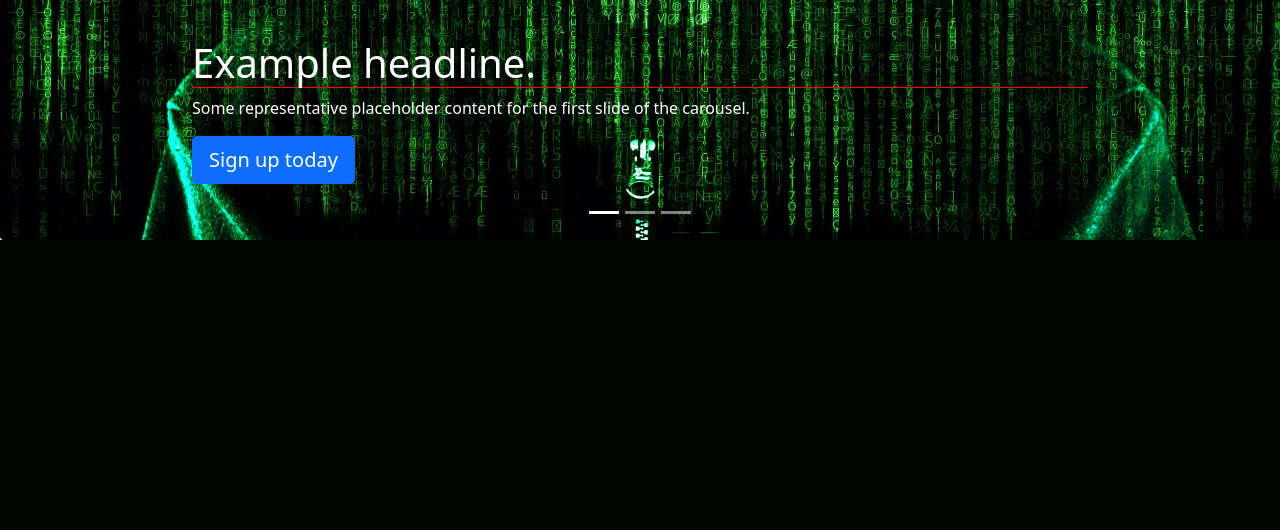
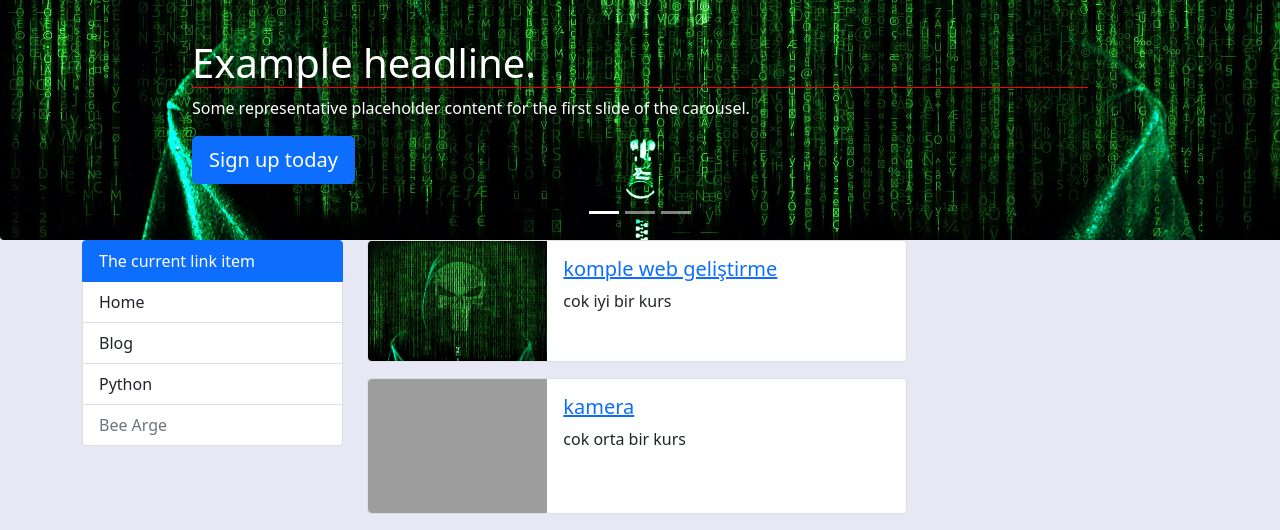
Before and after one commit to ali38ozden/sadikturan-django, a Django app: page / in a window 1280 px wide. Shown: the part 669-1199 px from the top of the page. Before the commit the page ends 909 px from the top, so only its background shows below. Run offline with Django 4.2, Linux system fonts and the light colour scheme; some libraries are stand-ins or nearby versions; grey boxes are pictures that could not be loaded.

Commit message:
ders 13 link ekleme
name adlı oluşturup onları yönlendirdik

```diff
--- a/project_name/blog/templates/blog_tmp/index.html
+++ b/project_name/blog/templates/blog_tmp/index.html
@@ -68,7 +68,20 @@ Main
       <span class="carousel-control-next-icon" aria-hidden="true"></span>
       <span class="visually-hidden">Next</span>
     </button>
-  </div>
+</div>
+
+<div class="container">
+    <div class="row">
+        {% include "partials/_catogories.html" %}
+        <div class="col-9">
+            {% for blog in blogs %}
+                {% if blog.is_active and blog.home_active %}
+                    {% include "blog_tmp/partials/_blog.html" %}
+                {% endif %}
+            {% endfor %}
+        </div>
+    </div>
+</div>
 
 {% endblock  %}
 
--- a/project_name/blog/templates/blog_tmp/partials/_blog.html
+++ b/project_name/blog/templates/blog_tmp/partials/_blog.html
@@ -2,12 +2,15 @@
 <div class="card mb-3" style="max-width: 540px;">
     <div class="row g-0">
       <div class="col-md-4">
-        <img src="{% static 'img/hacker.jpg' %}" class="img-fluid rounded-start" alt="...">
+        <img src="{% static 'img/'|add:blog.image %}" class="img-fluid rounded-start" alt="...">
       </div>
       <div class="col-md-8">
         <div class="card-body">
-          <h5 class="card-title">Card title</h5>
-          <p class="card-text">This is a wider card with supporting text below as a natural lead-in to additional content. This content is a little bit longer.</p>
+          <h5 class="card-title" >
+            <a href="{% url 'blog_details' blog.id %}">{{ blog.title }}</a>
+
+          </h5>
+          <p class="card-text">{{ blog.description }}</p>
         </div>
       </div>
     </div>
--- a/project_name/blog/urls.py
+++ b/project_name/blog/urls.py
@@ -7,8 +7,8 @@ from . import views
             # http://127.0.0.1:8000/blogs/3     => blog-details
 
 urlpatterns = [
-    path("", views.index),
+    path("", views.index, name="home"),
     path("index", views.index),
-    path("blogs", views.blogs),
-    path("blogs/<int:number>", views.blogs_details), # buradaki id ve views.py deki id farklı bir isim yap öyle dene olunca
+    path("blogs", views.blogs, name="blogs"),
+    path("blogs/<int:number>", views.blogs_details, name="blog_details"),
 ]
--- a/project_name/blog/views.py
+++ b/project_name/blog/views.py
@@ -1,14 +1,61 @@
+from multiprocessing import context
 from django.shortcuts import render
 from django.http.response import HttpResponse
 
 # Create your views here.
 
 
+data={
+    "blogs":[
+        {
+            "id":1,
+            "title":"komple web geliştirme",
+            "image":"hacker.jpg",
+            "is_active":True,
+            "home_active":True,
+            "description":"cok iyi bir kurs"
+        },
+        {
+            "id":2,
+            "title":"kamera",
+            "image":"basit.jpg",
+            "is_active":True,
+            "home_active":True,
+            "description":"cok orta bir kurs"
+        },
+        {
+            "id":3,
+            "title":"yazlım desetek",
+            "image":"hacker.jpg",
+            "is_active":True,
+            "home_active":False,
+            "description":"cok kötü bir kurs"
+        },
+        {
+            "id":4,
+            "title":"Bos",
+            "image":"basit.jpg",
+            "is_active":False,
+            "home_active":True,
+            "description":"cok kötü bir kurs"
+        }
+    ]
+}
+
+
 def index(request):
-    return render(request,"blog_tmp/index.html")
+    context={
+        "blogs":data["blogs"]
+    }
+    return render(request,"blog_tmp/index.html", context)
+
 
 def blogs(request):
-    return render(request, "blog_tmp/blogs.html")
+    context={
+        "blogs":data["blogs"]
+    }
+    return render(request, "blog_tmp/blogs.html", context)
+
 
 def blogs_details(request,number):
     return render(request, "blog_tmp/blogs-details.html", {
--- a/project_name/templates_ana/partials/_navbar.html
+++ b/project_name/templates_ana/partials/_navbar.html
@@ -3,13 +3,13 @@
   <nav class="navbar navbar-dark navbar-expand-lg bg-dark ">
     <div class="container">
         <img src="{% static 'img/hacker.jpg' %}" alt="" width="30" height="24" class="float-left ">
-      <a class="navbar-brand me-2" href="">Bee Ar-Ge</a>
+      <a class="navbar-brand me-2" href="{% url 'home' %}">Bee Ar-Ge</a>
       <button class="navbar-toggler" type="button" data-bs-toggle="collapse" data-bs-target="#navbarText" aria-controls="navbarText" aria-expanded="false" aria-label="Toggle navigation"></button>
         <div class="collapse navbar-collapse me-5 justify-content-center" id="navbarText">
             <ul class="navbar-nav  mb-2 mb-lg-0">
                 <li class="nav-item me-1">
                     {% comment %} <button type="btn" class="btn btn-dark" href="http://localhost:8000">Bee Ar-Ge</button> {% endcomment %}
-                    <a href="http://localhost:8000" class="btn btn-dark" role="button" aria-pressed="true">Bee Ar-Ge</a>
+                    <a href="{% url 'home' %}" class="btn btn-dark" role="button" aria-pressed="true">Bee Ar-Ge</a>
                 </li>
                 <li class="nav-item me-1">
                     <li class="nav-item dropdown me-1">
@@ -18,11 +18,11 @@
 
                         </a>
                         <ul class="dropdown-menu dropdown-menu-dark" aria-labelledby="navbarScrollingDropdown">
-                          <li><a class="dropdown-item" href="http://localhost:8000/blogs/1">Blog 1</a></li>
-                          <li><a class="dropdown-item" href="http://localhost:8000/blogs/2">Blog 2</a></li>
-                          <li><a class="dropdown-item" href="http://localhost:8000/blogs/3">Blog 3</a></li>
+                          <li><a class="dropdown-item" href="{% url 'blog_details' 1 %}">Blog 1</a></li>
+                          <li><a class="dropdown-item" href="{% url 'blog_details' 2 %}">Blog 2</a></li>
+                          <li><a class="dropdown-item" href="{% url 'blog_details' 3 %}">Blog 3</a></li>
                           <div class="dropdown-divider"></div>
-                          <li><a class="dropdown-item" href="http://localhost:8000/blogs">Tümü</a></li>
+                          <li><a class="dropdown-item" href="{% url 'blogs' %}">Tümü</a></li>
 
                         </ul>
                       </li>
```
Also changed, not shown: project_name/blog/templates/blog_tmp/blogs.html (+5 -7 lines), 1 other file.
